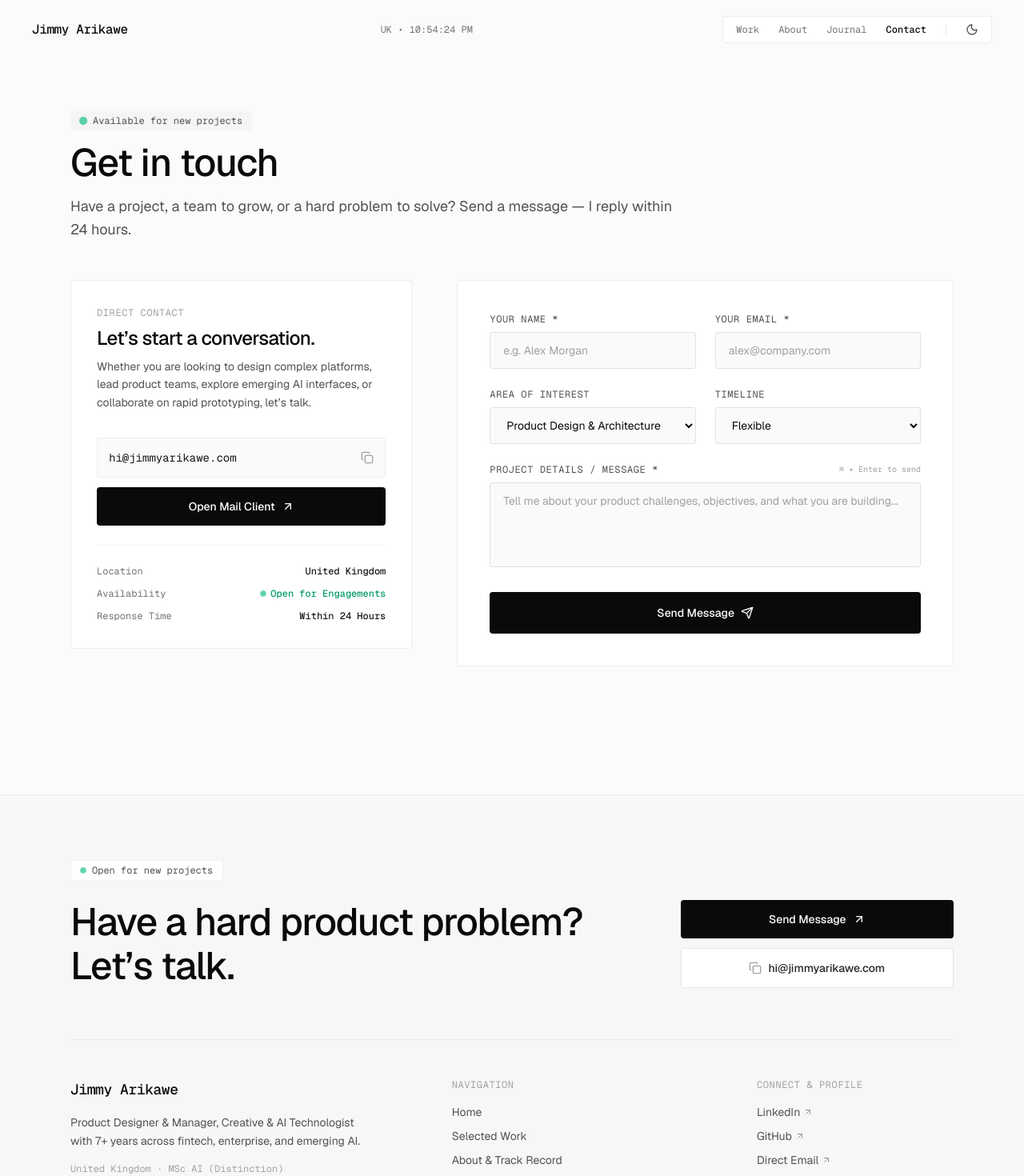
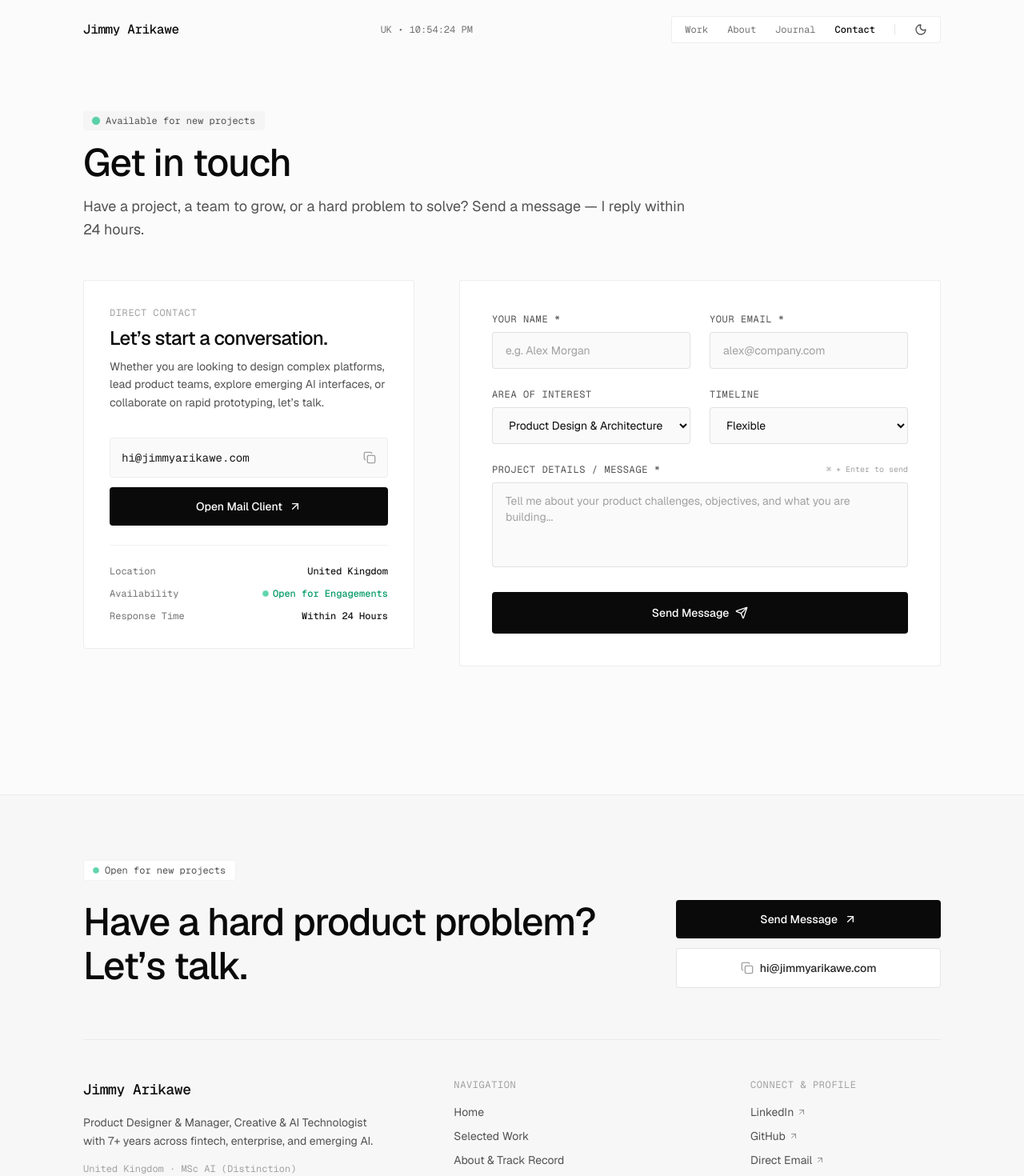
Before and after one commit to jimmyarikawe/portfolio, a Next.js app: page /contact in a window 1280 px wide. Shown: the top 1470 px of the page at 80% size. Built offline with nearby package versions, Linux system fonts and the light colour scheme.

Commit message:
fix: harmonize horizontal margin across all screens with nav bar padding

```diff
--- a/src/app/about/page.tsx
+++ b/src/app/about/page.tsx
@@ -9,7 +9,7 @@ import { ServicesGrid } from "@/components/ServicesGrid";
 
 export default function AboutPage() {
   return (
-    <div className="max-w-6xl mx-auto px-6 pt-12 md:pt-16 space-y-28 md:space-y-40">
+    <div className="max-w-6xl mx-auto px-4 sm:px-8 lg:px-10 pt-12 md:pt-16 space-y-28 md:space-y-40">
       {/* 1. HERO & CV SUMMARY */}
       <section className="space-y-12">
         <div className="space-y-4 max-w-3xl">
--- a/src/app/contact/page.tsx
+++ b/src/app/contact/page.tsx
@@ -5,7 +5,7 @@ import { ContactForm } from "@/components/ContactForm";
 
 export default function ContactPage() {
   return (
-    <div className="max-w-6xl mx-auto px-6 pt-12 md:pt-16 space-y-12">
+    <div className="max-w-6xl mx-auto px-4 sm:px-8 lg:px-10 pt-12 md:pt-16 space-y-12">
       {/* Header */}
       <div className="space-y-4 max-w-3xl">
         <motion.div
--- a/src/app/journal/[slug]/page.tsx
+++ b/src/app/journal/[slug]/page.tsx
@@ -50,7 +50,7 @@ export default async function SingleArticlePage({ params }: ArticlePageProps) {
   return (
     <>
       <ReadingProgressBar />
-      <article className="max-w-4xl mx-auto px-6 pt-12 md:pt-16">
+      <article className="max-w-4xl mx-auto px-4 sm:px-8 lg:px-10 pt-12 md:pt-16">
       {/* Back link */}
       <Link
         href="/journal"
--- a/src/app/journal/page.tsx
+++ b/src/app/journal/page.tsx
@@ -6,7 +6,7 @@ import { JournalCard } from "@/components/JournalCard";
 
 export default function JournalPage() {
   return (
-    <div className="max-w-6xl mx-auto px-6 pt-12 md:pt-16 space-y-12">
+    <div className="max-w-6xl mx-auto px-4 sm:px-8 lg:px-10 pt-12 md:pt-16 space-y-12">
       {/* Header */}
       <div className="space-y-4 max-w-3xl">
         <motion.div
--- a/src/app/not-found.tsx
+++ b/src/app/not-found.tsx
@@ -3,7 +3,7 @@ import { ArrowLeft, ArrowUpRight } from "lucide-react";
 
 export default function NotFound() {
   return (
-    <div className="min-h-[70vh] flex items-center justify-center px-6 py-20">
+    <div className="min-h-[70vh] flex items-center justify-center px-4 sm:px-8 lg:px-10 py-20">
       <div className="max-w-md w-full editorial-card p-8 sm:p-10 rounded space-y-6 text-center">
         <div className="space-y-2">
           <span className="text-xs font-mono-accent text-neutral-400 dark:text-neutral-500 uppercase tracking-widest block">
--- a/src/app/page.tsx
+++ b/src/app/page.tsx
@@ -36,7 +36,7 @@ export default function HomePage() {
         );
 
   return (
-    <div className="max-w-6xl mx-auto px-6 pt-12 md:pt-16 space-y-28 md:space-y-40">
+    <div className="max-w-6xl mx-auto px-4 sm:px-8 lg:px-10 pt-12 md:pt-16 space-y-28 md:space-y-40">
       {/* 1. HERO SECTION */}
       <section className="flex flex-col lg:flex-row lg:items-center gap-10 lg:gap-16">
         <div className="flex-1 space-y-8">
--- a/src/app/work/page.tsx
+++ b/src/app/work/page.tsx
@@ -29,7 +29,7 @@ export default function WorkPage() {
         );
 
   return (
-    <div className="max-w-6xl mx-auto px-6 pt-12 md:pt-16 space-y-12">
+    <div className="max-w-6xl mx-auto px-4 sm:px-8 lg:px-10 pt-12 md:pt-16 space-y-12">
       {/* Header */}
       <div className="space-y-4 max-w-3xl">
         <motion.div
--- a/src/components/CaseStudySection.tsx
+++ b/src/components/CaseStudySection.tsx
@@ -97,7 +97,7 @@ export function CaseStudySection({
         className="fixed top-0 left-0 right-0 h-[2px] bg-neutral-950 dark:bg-white origin-left z-50 pointer-events-none"
       />
 
-      <article className="max-w-6xl mx-auto px-4 sm:px-6 lg:px-8 pt-8 sm:pt-12 md:pt-16 pb-24">
+      <article className="max-w-6xl mx-auto px-4 sm:px-8 lg:px-10 pt-8 sm:pt-12 md:pt-16 pb-24">
         {/* Navigation & Action Header */}
         <div className="flex items-center justify-between gap-4 mb-8 sm:mb-12">
           <Link
--- a/src/components/Footer.tsx
+++ b/src/components/Footer.tsx
@@ -22,7 +22,7 @@ export function Footer() {
 
   return (
     <footer className="mt-28 md:mt-40 border-t border-black/5 dark:border-white/10 bg-[#F7F7F7] dark:bg-[#0E0E10] relative">
-      <div className="max-w-6xl mx-auto px-6 pt-20 pb-12">
+      <div className="max-w-6xl mx-auto px-4 sm:px-8 lg:px-10 pt-20 pb-12">
         {/* Main CTA Banner */}
         <div className="grid grid-cols-1 lg:grid-cols-12 gap-10 items-end pb-16 border-b border-black/5 dark:border-white/10">
           <div className="lg:col-span-8 space-y-6">
--- a/src/components/Header.tsx
+++ b/src/components/Header.tsx
@@ -41,7 +41,7 @@ export function Header() {
   ];
 
   return (
-    <header className="sticky top-0 z-50 w-full bg-transparent px-4 sm:px-8 lg:px-10 py-3.5 sm:py-5 pointer-events-none">
+    <header className="sticky top-0 z-50 w-full bg-transparent py-3.5 sm:py-5 pointer-events-none">
       {/* Accessible Skip Link for keyboard/screen reader users */}
       <a
         href="#main-content"
@@ -50,6 +50,7 @@ export function Header() {
         Skip to main content
       </a>
 
+      <div className="max-w-6xl mx-auto px-4 sm:px-8 lg:px-10">
         <div className="flex items-center justify-between gap-4 w-full">
           {/* Left: Logo */}
           <div className="pointer-events-auto shrink-0">
@@ -120,7 +121,7 @@ export function Header() {
               animate={{ opacity: 1, y: 0 }}
               exit={{ opacity: 0, y: -6 }}
               transition={{ duration: 0.18, ease: "easeOut" }}
-            className="md:hidden pointer-events-auto absolute left-4 right-4 sm:left-8 sm:right-8 top-full mt-2 glass-pill rounded p-4 shadow-xl"
+              className="md:hidden pointer-events-auto mt-2 glass-pill rounded p-4 shadow-xl"
             >
               <div className="flex flex-col gap-1">
                 {navLinks.map((link) => (
@@ -150,6 +151,7 @@ export function Header() {
             </motion.div>
           )}
         </AnimatePresence>
+      </div>
     </header>
   );
 }
```
Lines whose indentation alone changed are shown as unchanged.
